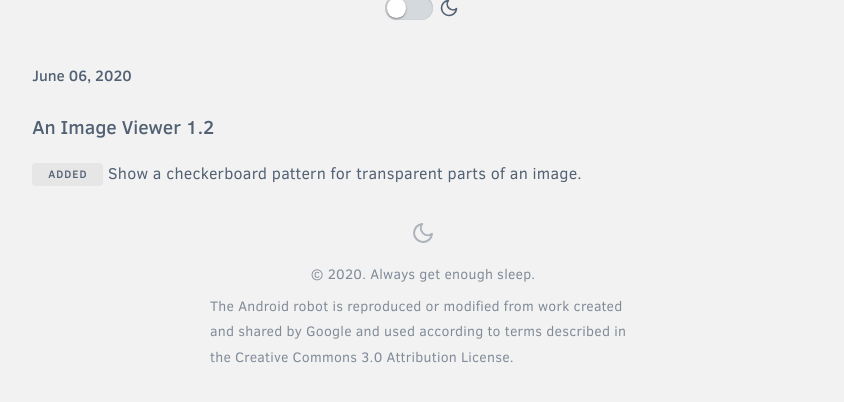
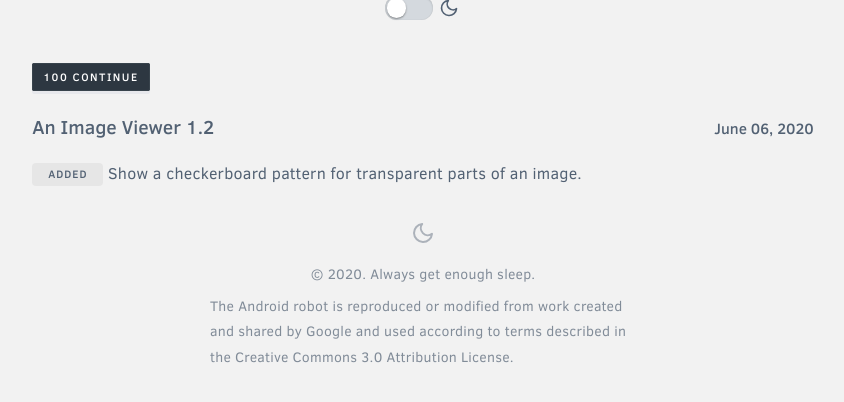
Before and after one commit to Eroica/eroica.github.io, a Jekyll site: the page built from _posts/2020-06-06-AnImageViewer-12.md, in a window 1280 px wide, cut to the strip 298-700 px from the top of the page. Shown: the whole strip, without its empty margins (217-1061 px from the left). Built offline with Jekyll 4.4.1, drawn with Linux system fonts in a browser that asks for light colours.

Commit message:
Make post layout similar to timeline layout

```diff
--- a/_layouts/post.html
+++ b/_layouts/post.html
@@ -3,9 +3,14 @@ layout: default
 ---
 
 <article class="post container colored-links" data-vbox>
-	<time class="articledate" datetime="{{ page.date | date_to_xmlschema }}">{{ page.date | date: "%B %d, %Y" }}</time>
+	{%- case post.code -%}
+	{% when 200 %}<span class="badge -blue _box-shadow">200 OK</span>
+	{% when 201 %}<span class="badge -blue _box-shadow">201 Created</span>
+	{% when 203 %}<span class="badge -blue _box-shadow">203 NAI</span>
+	{% else %}<span class="badge _box-shadow">100 Continue</span>
+	{%- endcase -%}
 
-	{% if page.link %}<a href="{{ page.link }}"><h1>{{ page.title }}</h1></a>{% else %}<h1>{{ page.title }}</h1>{% endif %}
+	<h1 data-hbox data-flow="baseline">{% if page.link %}<a href="{{ page.link }}">{{ page.title }}</a>{% else %}{{ page.title }}{% endif %} <time class="articledate Mstart(a) Ta(end) Whs(nw)" datetime="{{ page.date | date_to_xmlschema }}">{{ page.date | date: "%B %d, %Y" }}</time></h1>
 
 	{{ content }}
 </article>
```
